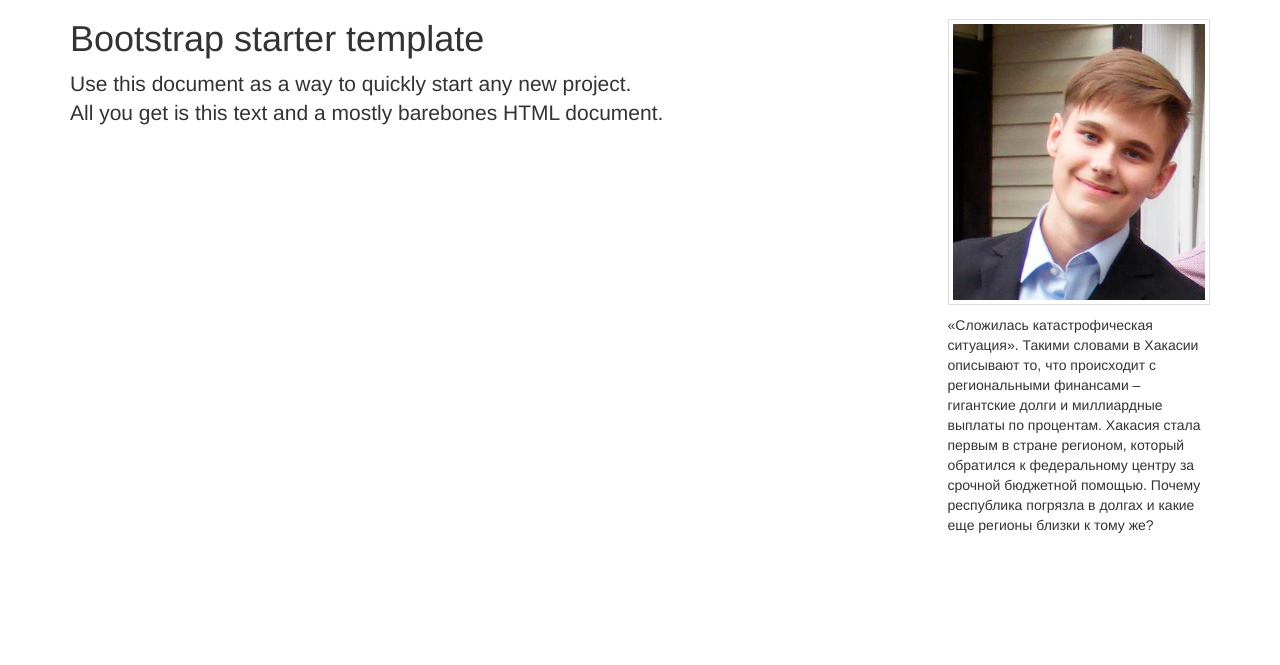
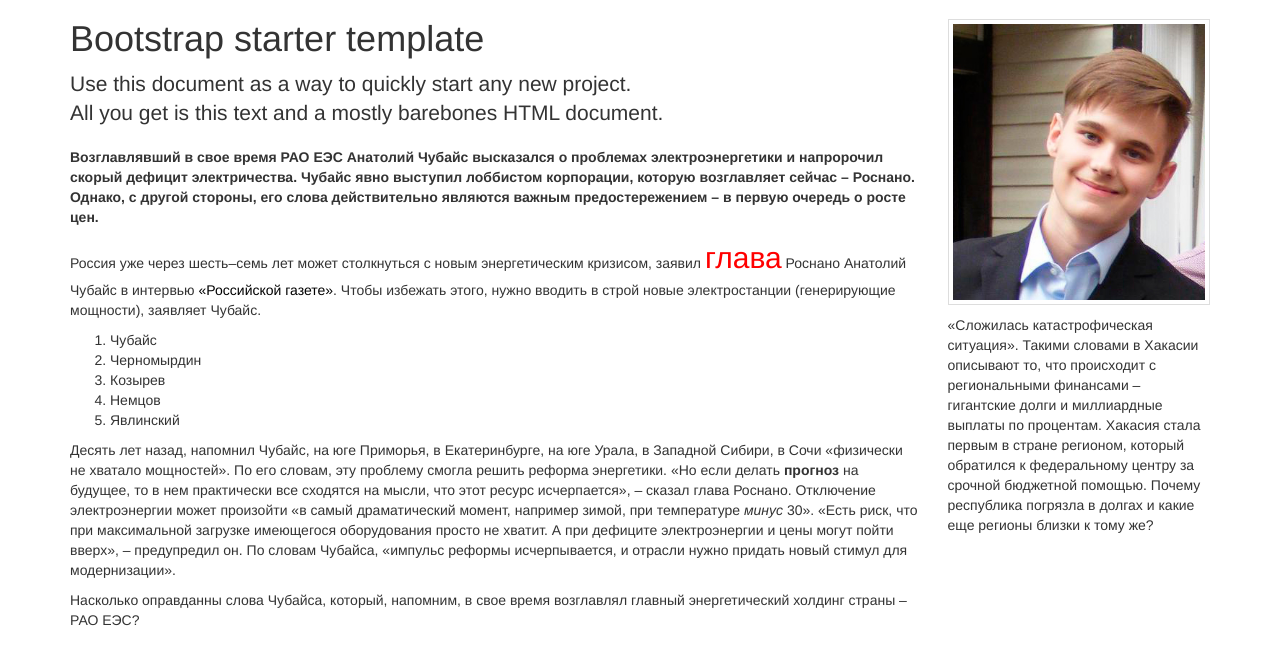
Before and after one commit to vsptima/front, a PHP site: page /design/index.php in a window 1280 px wide. Shown: the part 51-716 px from the top of the page. Run offline with PHP 8.4, Linux system fonts and the light colour scheme.

Commit message:
Работа с jQuery

```diff
--- a/design/_bottom.php
+++ b/design/_bottom.php
@@ -3,6 +3,6 @@
 <script src="https://ajax.googleapis.com/ajax/libs/jquery/1.12.4/jquery.min.js"></script>
 <script src="https://maxcdn.bootstrapcdn.com/bootstrap/3.3.7/js/bootstrap.min.js"></script>
 <script src="/src/ie10-viewport-bug-workaround.js"></script>
-
+<script src="/src/script.js"></script>
 </body>
 </html>
--- a/design/index.php
+++ b/design/index.php
@@ -7,6 +7,22 @@
     <div class="col-md-9 main">
         <h1>Bootstrap starter template</h1>
         <p class="lead">Use this document as a way to quickly start any new project.<br> All you get is this text and a mostly barebones HTML document.</p>
+        <p><strong>Возглавлявший в свое время РАО ЕЭС Анатолий Чубайс высказался о проблемах электроэнергетики и напророчил скорый дефицит электричества. Чубайс явно выступил лоббистом корпорации, которую возглавляет сейчас &ndash; Роснано. Однако, с другой стороны, его слова действительно являются важным предостережением &ndash; в первую очередь о росте цен.</strong></p>
+
+        <p>Россия уже через шесть&ndash;семь лет может столкнуться с новым энергетическим кризисом, заявил <span style="color: red" class="glava">глава</span> Роснано Анатолий Чубайс в интервью <a href="https://rg.ru/" style="color: rgb(0, 0, 0);" target="_blank">&laquo;Российской газете&raquo;</a>. Чтобы избежать этого, нужно вводить в строй новые электростанции (генерирующие мощности), заявляет Чубайс.</p>
+
+        <ol class="gad">
+            <li>Чубайс</li>
+            <li>Черномырдин</li>
+            <li>Козырев</li>
+            <li>Немцов</li>
+            <li>Явлинский</li>
+        </ol>
+
+        <p>Десять лет назад, напомнил Чубайс, на юге Приморья, в Екатеринбурге, на юге Урала, в Западной Сибири, в Сочи &laquo;физически не хватало мощностей&raquo;. По его словам, эту проблему смогла решить реформа энергетики. &laquo;Но если делать <strong>прогноз</strong> на будущее, то в нем практически все сходятся на мысли, что этот ресурс исчерпается&raquo;, &ndash; сказал глава Роснано. Отключение электроэнергии может произойти &laquo;в самый драматический момент, например зимой, при температуре <em>минус</em> 30&raquo;. &laquo;Есть риск, что при максимальной загрузке имеющегося оборудования просто не хватит. А при дефиците электроэнергии и цены могут пойти вверх&raquo;, &ndash; предупредил он. По словам Чубайса, &laquo;импульс реформы исчерпывается, и отрасли нужно придать новый стимул для модернизации&raquo;.</p>
+
+        <p>Насколько оправданны слова Чубайса, который, напомним, в свое время возглавлял главный энергетический холдинг страны &ndash; РАО ЕЭС? </p>
+
     </div>
     <div class="col-md-3 sidebar">
         <?php require_once '_sidebar_index.php';?>
--- /dev/null
+++ b/src/script.js
@@ -0,0 +1,24 @@
+/**
+ * Created by papasha on 31.10.2017.
+ */
+jQuery(document).on('ready',function () {
+    // селектор по тегу
+    jQuery('strong').on('click', function () {
+        console.log('click on strong');
+    });
+    // селектор по объекту
+    jQuery(window).on('resize', function () {
+        console.log('resize window');
+    });
+    // селектор по css классу
+    jQuery('.glava').on('click', function () {
+        console.log('click on span glava');
+    });
+    // работа со стилями класса glava
+    jQuery('.glava').css("font-size", "30px");
+    // работа с набором данных по определённому классу
+    jQuery('.gad li').each(function (index) {
+        var text = jQuery( this ).text();
+        console.log( index + ": " + text );
+    });
+});
```
